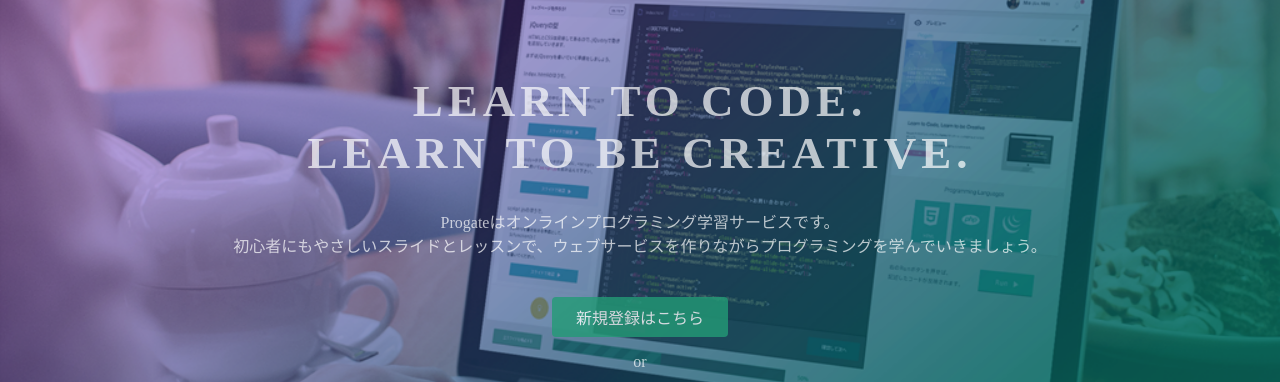
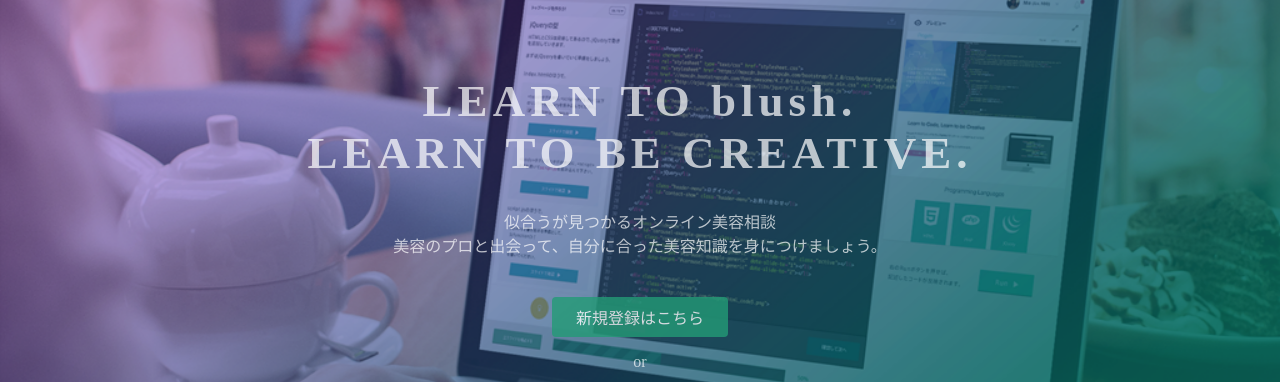
Before and after one commit to HironoriKan/charlie-kan, a plain HTML site: page index.html in a window 1280 px wide. Shown: the part 135-517 px from the top of the page. Drawn offline with Linux system fonts and the light colour scheme.

Commit message:
Update index.html

```diff
--- a/index.html
+++ b/index.html
@@ -23,8 +23,8 @@
   </header>
   <div class="top-wrapper">
     <div class="container">
-      <h1>LEARN TO CODE.<br>LEARN TO BE CREATIVE.</h1>
-      <p>Progateはオンラインプログラミング学習サービスです。<br>初心者にもやさしいスライドとレッスンで、ウェブサービスを作りながらプログラミングを学んでいきましょう。</p>
+      <h1>LEARN TO blush.<br>LEARN TO BE CREATIVE.</h1>
+      <p>似合うが見つかるオンライン美容相談<br>美容のプロと出会って、自分に合った美容知識を身につけましょう。</p>
       <div class="btn-wrapper">
         <a href="#" class="btn signup">新規登録はこちら</a>
         <p>or</p>
```
